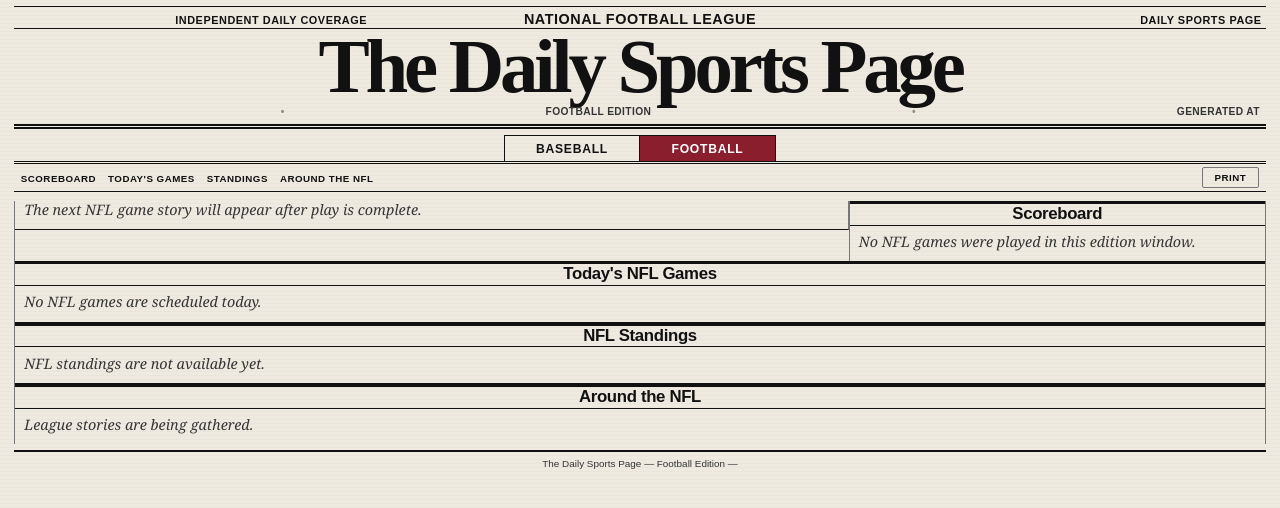
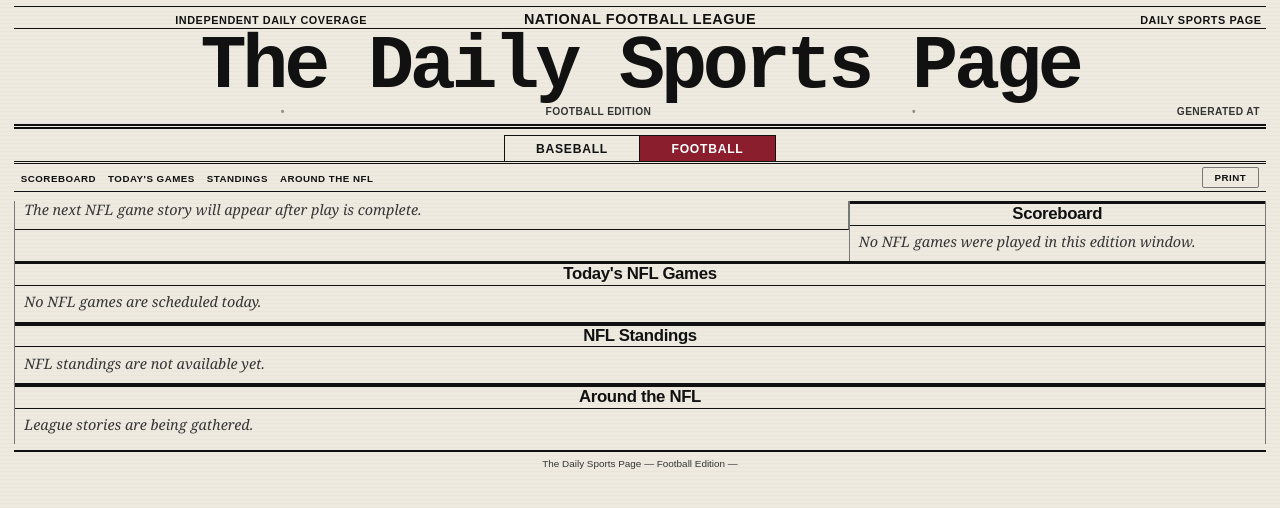
Before and after one commit to sportzballz/sportzpage, a Python web app: template templates/football.html.j2 in a window 1280 px wide. Shown: the top 508 px of the page. Run offline with Jinja, Linux system fonts and the light colour scheme; the template is opened without the code that fills it, so the values that code supplies are empty.

Commit message:
Use Clarendon stack for masthead

```diff
--- a/scripts/assemble_subscription_site.py
+++ b/scripts/assemble_subscription_site.py
@@ -40,7 +40,7 @@ def _page(title: str, body: str, *, description: str) -> str:
   <title>{html.escape(title)}</title>
   <meta name="description" content="{html.escape(description)}">
   <link rel="icon" href="/static/icons/favicon.ico" sizes="any">
-  <link rel="stylesheet" href="/static/css/daily-sports-page.css?v=20260822-classic-type">
+  <link rel="stylesheet" href="/static/css/daily-sports-page.css?v=20260822-clarendon-masthead">
   <link rel="stylesheet" href="/static/css/subscription.css?v=20260821-layout-fix">
 </head>
 <body class="subscription-page">
--- a/static/css/daily-sports-page.css
+++ b/static/css/daily-sports-page.css
@@ -25,6 +25,7 @@
   --color-negative: #6b1a1a;
   --font-body: Georgia, "Times New Roman", Times, serif;
   --font-headline: "Times New Roman", Times, Georgia, serif;
+  --font-masthead: Clarendon, "Clarendon LT Std", Rockwell, "Rockwell Extra Bold", "Courier New", Georgia, serif;
   --font-sans: Arial, Helvetica, sans-serif;
   --font-serif: var(--font-body);
   --max-width: 1280px;
@@ -111,7 +112,7 @@ body {
 }
 
 .masthead-title {
-  font-family: var(--font-headline);
+  font-family: var(--font-masthead);
   font-size: clamp(2rem, 5vw, 3.5rem);
   font-weight: 700;
   letter-spacing: -0.01em;
--- a/templates/football.html.j2
+++ b/templates/football.html.j2
@@ -8,7 +8,7 @@
   <meta name="description" content="Philadelphia-first NFL scores, schedules, standings, and stories.">
   <link rel="canonical" href="https://thedailysportspage.com/football/">
   <link rel="icon" href="../static/icons/favicon.ico" sizes="any">
-  <link rel="stylesheet" href="../static/css/daily-sports-page.css?v=20260822-classic-type">
+  <link rel="stylesheet" href="../static/css/daily-sports-page.css?v=20260822-clarendon-masthead">
 </head>
 <body>
   <a href="#front-page" class="skip-link">Skip to content</a>
--- a/templates/index.html.j2
+++ b/templates/index.html.j2
@@ -16,7 +16,7 @@
   <link rel="icon" href="{{ asset('icons/favicon.ico') }}" sizes="any">
   <link rel="icon" type="image/png" sizes="32x32" href="{{ asset('icons/favicon-32.png') }}">
   <link rel="apple-touch-icon" sizes="180x180" href="{{ asset('icons/apple-touch-icon.png') }}">
-  <link rel="stylesheet" href="{{ asset('css/daily-sports-page.css') }}?v=20260822-classic-type">
+  <link rel="stylesheet" href="{{ asset('css/daily-sports-page.css') }}?v=20260822-clarendon-masthead">
 </head>
 <body>
   <a href="#front-page" class="skip-link">Skip to content</a>
```
Also changed, not shown: tests/unit/test_renderer.py (+2 -2 lines).
